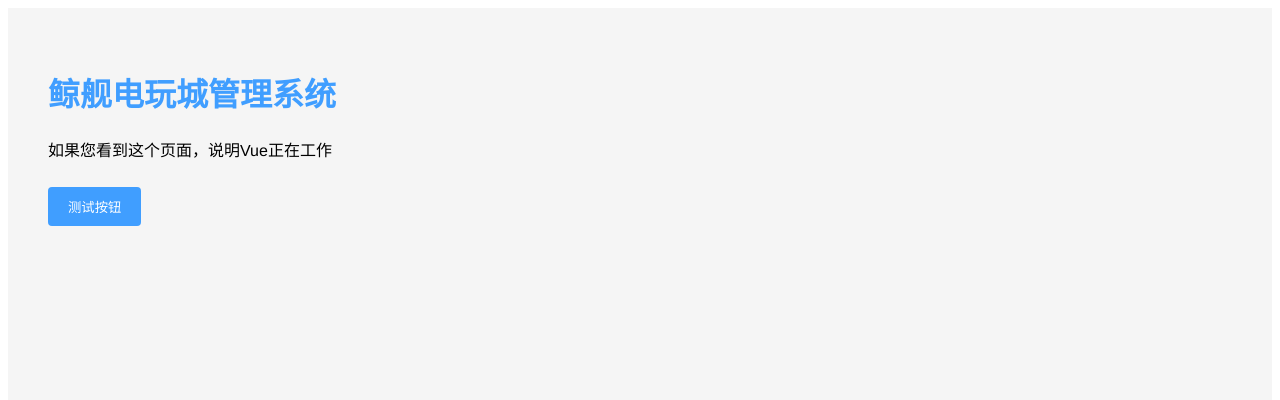
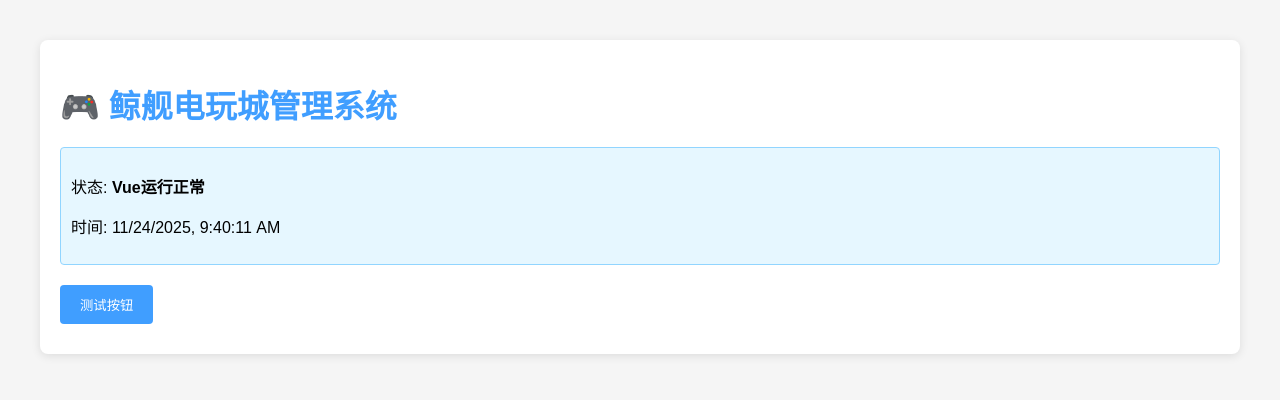
Before and after one commit to Yearning997/jingjian, a Vue app: page / in a window 1280 px wide. Shown: the top 400 px of the page. Built offline with nearby package versions, Linux system fonts and the light colour scheme.

Commit message:
修复：移除favicon，增强测试页面

```diff
--- a/index.html
+++ b/index.html
@@ -2,7 +2,6 @@
 <html lang="zh-CN">
   <head>
     <meta charset="UTF-8" />
-    <link rel="icon" type="image/svg+xml" href="/vite.svg" />
     <meta name="viewport" content="width=device-width, initial-scale=1.0" />
     <title>鲸舰电玩城管理系统</title>
   </head>
--- a/src/App.vue
+++ b/src/App.vue
@@ -1,34 +1,55 @@
 <template>
   <div id="app">
-    <h1>鲸舰电玩城管理系统</h1>
-    <p>如果您看到这个页面，说明Vue正在工作</p>
-    <button onclick="alert('按钮点击正常!')">测试按钮</button>
+    <div style="background: white; padding: 20px; border-radius: 8px; box-shadow: 0 2px 10px rgba(0,0,0,0.1);">
+      <h1 style="color: #409EFF; margin-bottom: 20px;">🎮 鲸舰电玩城管理系统</h1>
+      <div style="background: #e6f7ff; border: 1px solid #91d5ff; padding: 10px; border-radius: 4px; margin: 10px 0;">
+        <p>状态: <strong>Vue运行正常</strong></p>
+        <p>时间: {{ currentTime }}</p>
+      </div>
+      <button @click="showMessage" style="background: #409EFF; color: white; border: none; padding: 10px 20px; border-radius: 4px; cursor: pointer; margin: 10px 0;">
+        测试按钮
+      </button>
+      <p v-if="message" style="color: #67C23A; margin: 10px 0; font-weight: bold;">{{ message }}</p>
+    </div>
   </div>
 </template>
 
 <script>
 export default {
-  name: 'App'
+  name: 'App',
+  data() {
+    return {
+      currentTime: new Date().toLocaleString(),
+      message: ''
+    }
+  },
+  methods: {
+    showMessage() {
+      this.message = '✅ Vue应用工作正常！按钮点击成功！';
+      setTimeout(() => {
+        this.message = '';
+      }, 3000);
+    }
+  },
+  mounted() {
+    console.log('✅ Vue应用已成功挂载');
+    setInterval(() => {
+      this.currentTime = new Date().toLocaleString();
+    }, 1000);
+  }
 }
 </script>
 
 <style>
 #app {
-  font-family: Avenir, Helvetica, Arial, sans-serif;
+  font-family: Arial, sans-serif;
   padding: 20px;
   background: #f5f5f5;
   min-height: 100vh;
+  margin: 0;
 }
-h1 {
-  color: #409EFF;
-}
-button {
-  background: #409EFF;
-  color: white;
-  border: none;
-  padding: 10px 20px;
-  border-radius: 4px;
-  cursor: pointer;
-  margin: 10px 0;
+body {
+  margin: 0;
+  padding: 0;
 }
 </style>
```
